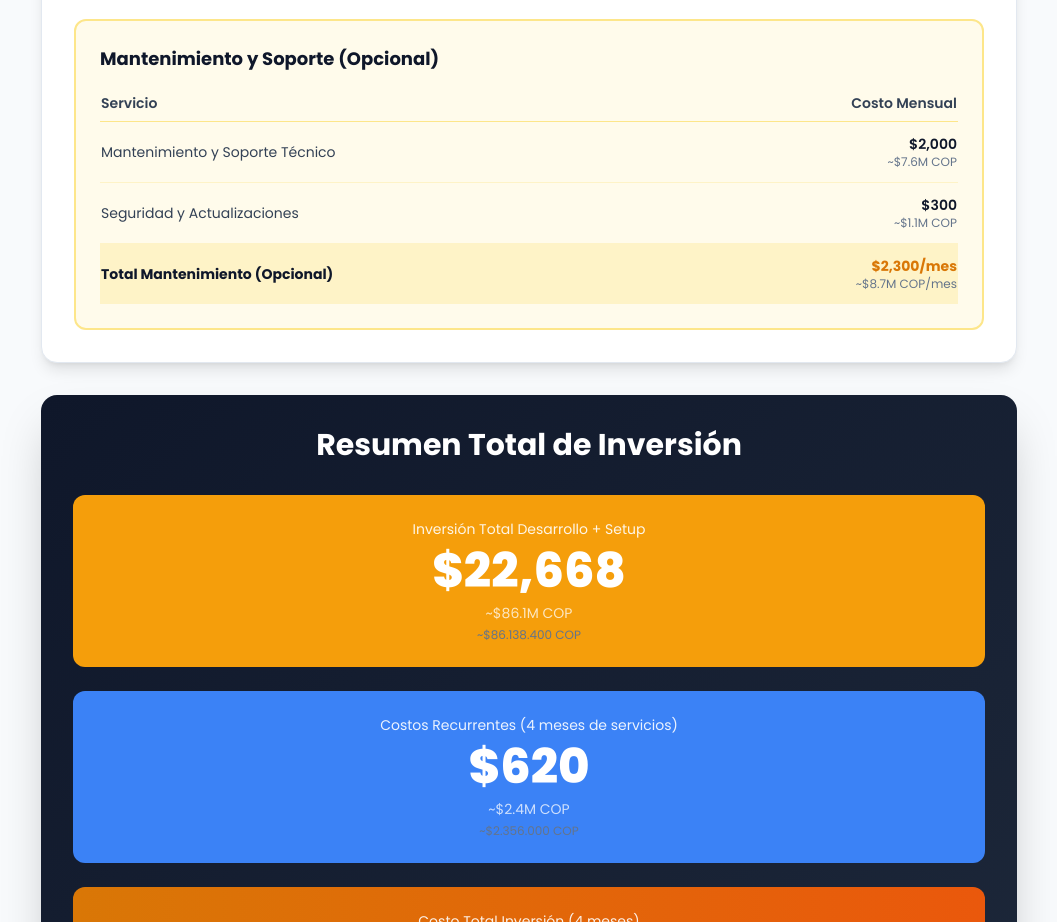
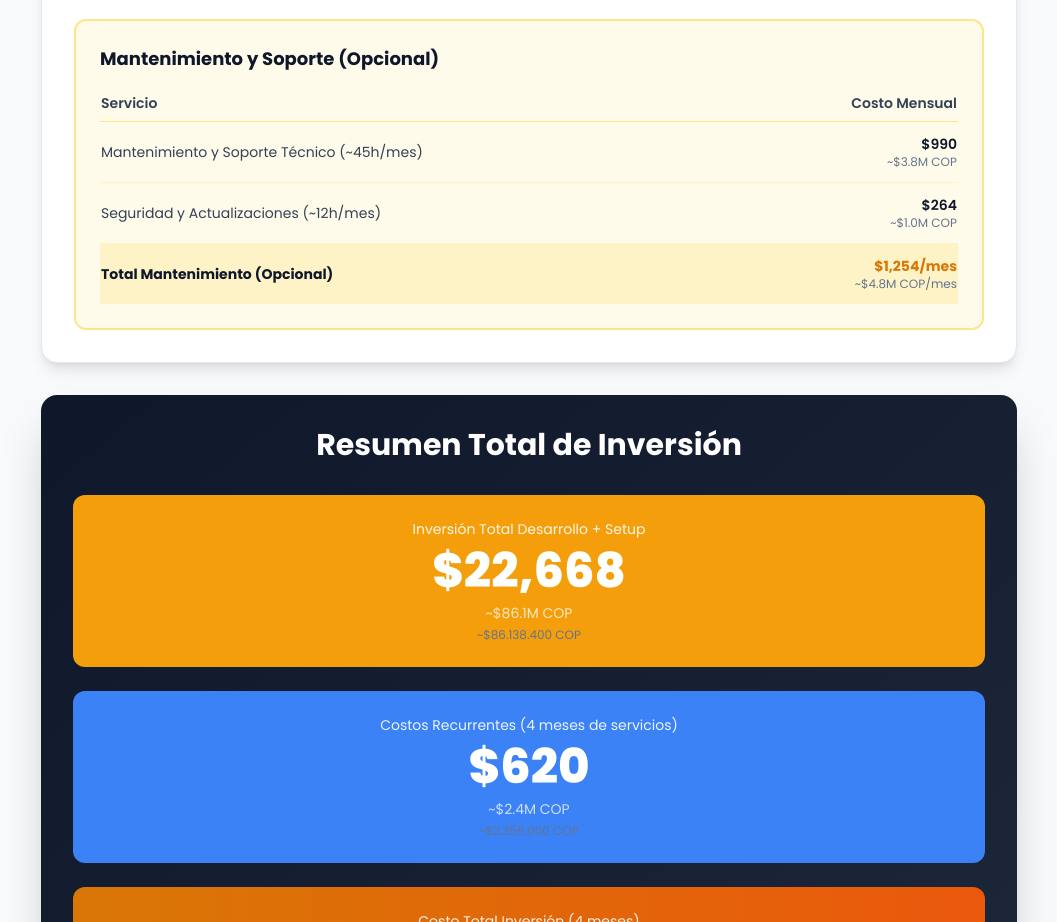
Before and after one commit to angeval25/CONNECTTRUCKS, a website: page cotizacion-plataforma.html in a window 1280 px wide. Shown: the part 4920-5842 px from the top of the page, without its empty margins (111-1168 px from the left). Drawn offline with nearby package versions, Linux system fonts and the light colour scheme.

Commit message:
Update maintenance and support costs to use junior developer rates (/h)

```diff
--- a/cotizacion-plataforma.html
+++ b/cotizacion-plataforma.html
@@ -590,24 +590,24 @@
                     </thead>
                     <tbody class="divide-y divide-amber-100">
                         <tr>
-                            <td class="py-3 text-sm text-slate-700">Mantenimiento y Soporte Técnico</td>
+                            <td class="py-3 text-sm text-slate-700">Mantenimiento y Soporte Técnico (~45h/mes)</td>
                             <td class="py-3 text-sm text-right">
-                                <span class="font-semibold text-slate-900">$2,000</span>
-                                <span class="text-xs text-slate-500 block">~$7.6M COP</span>
+                                <span class="font-semibold text-slate-900">$990</span>
+                                <span class="text-xs text-slate-500 block">~$3.8M COP</span>
                             </td>
                         </tr>
                         <tr>
-                            <td class="py-3 text-sm text-slate-700">Seguridad y Actualizaciones</td>
+                            <td class="py-3 text-sm text-slate-700">Seguridad y Actualizaciones (~12h/mes)</td>
                             <td class="py-3 text-sm text-right">
-                                <span class="font-semibold text-slate-900">$300</span>
-                                <span class="text-xs text-slate-500 block">~$1.1M COP</span>
+                                <span class="font-semibold text-slate-900">$264</span>
+                                <span class="text-xs text-slate-500 block">~$1.0M COP</span>
                             </td>
                         </tr>
                         <tr class="bg-amber-100 border-t-2 border-amber-300">
                             <td class="py-3 text-sm font-bold text-slate-900">Total Mantenimiento (Opcional)</td>
                             <td class="py-3 text-sm text-right">
-                                <span class="font-bold text-amber-600">$2,300/mes</span>
-                                <span class="text-xs text-slate-500 block">~$8.7M COP/mes</span>
+                                <span class="font-bold text-amber-600">$1,254/mes</span>
+                                <span class="text-xs text-slate-500 block">~$4.8M COP/mes</span>
                             </td>
                         </tr>
                     </tbody>
```
